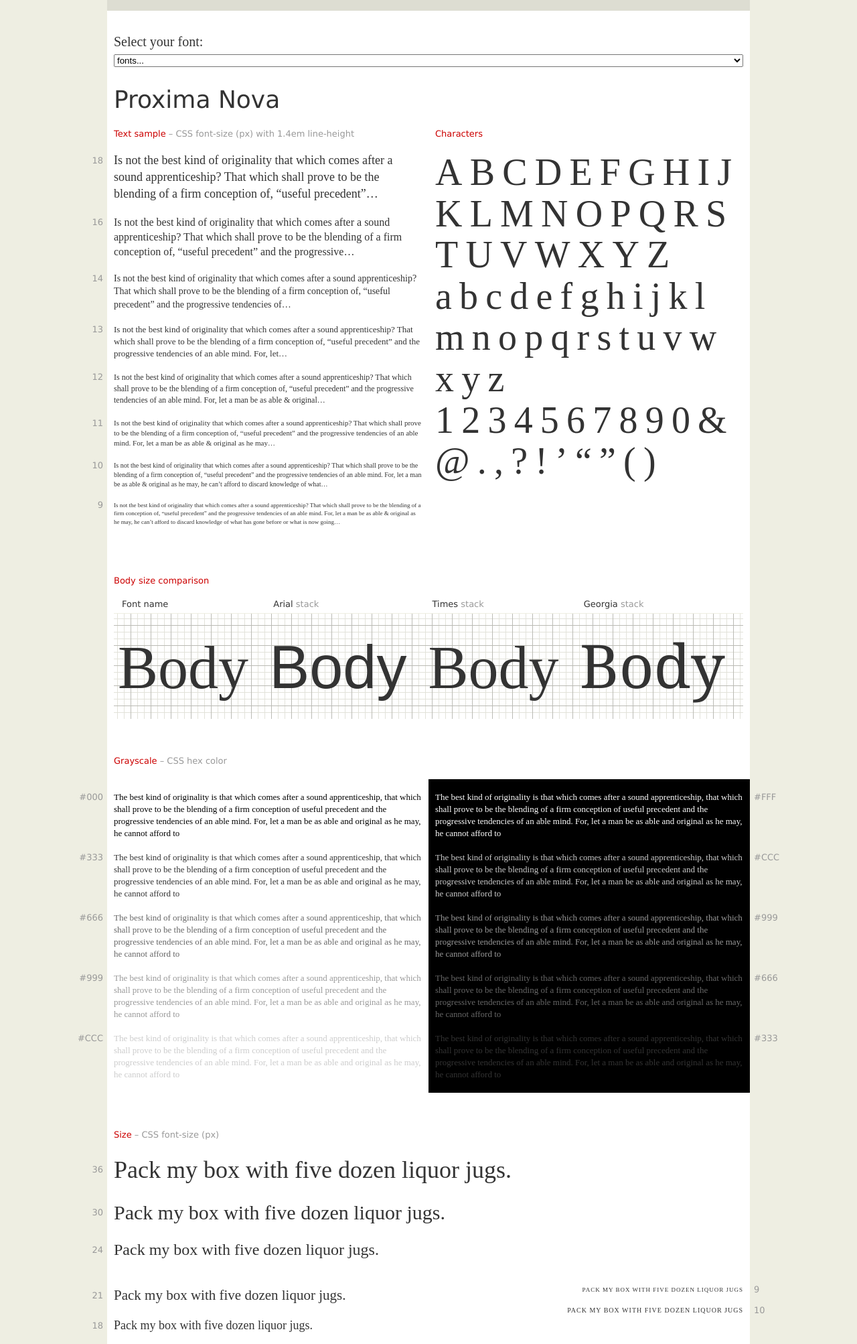
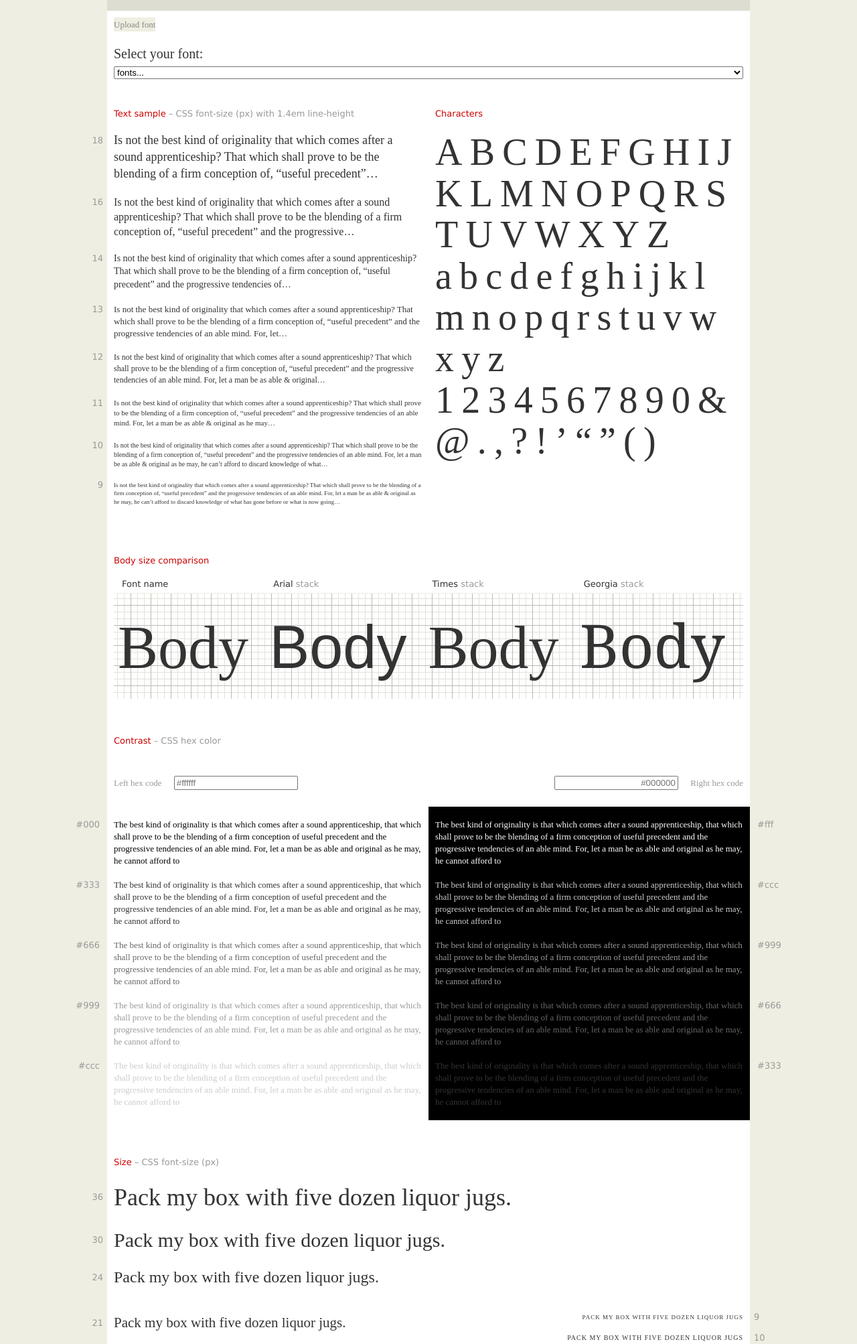
Before and after one commit to pixelninja/font_trial, a PHP site: page / in a window 1280 px wide. Shown: the top 2006 px of the page at 67% size. Run offline with PHP 8.4, Linux system fonts and the light colour scheme; data that the repository does not hold is empty.

Commit message:
upload a file. Change bg colour and font colour.

```diff
--- a/assets/common.css
+++ b/assets/common.css
@@ -163,7 +163,7 @@ a:active {
 -----------------------------------------*/
 .grayscale {
 	clear: both;
-	background: #fff url(images/black.gif) top right repeat-y;
+	/*background: #fff url(images/black.gif) top right repeat-y;*/
 	}
 .grayscale p span {
 	display: block;
@@ -172,13 +172,30 @@ a:active {
 	font-family: Verdana, sans-serif;
 	color: #999;
 	}
-.white p span {
+
+.black,
+.white {
+	margin-left: 0;
+	margin-right: 0;
+	padding-left: 10px;
+	padding-right: 10px;
+}
+
+.black {
+	background-color: #000;
+}
+
+.white p span,
+.white p input {
+	width: 75px;
 	float: left;
 	margin-left: -96px;
 	margin-right: 0;
 	text-align: right;
 	}
-.black p span {
+.black p span,
+.black p input {
+	width: 75px;
 	float: right;
 	margin-left: 0;
 	margin-right: -96px;
@@ -190,6 +207,11 @@ a:active {
 .c999 {	color: #999; }
 .cCCC {	color: #ccc; }
 .cFFF {	color: #fff; }
+
+.white p input,
+.black p input {
+	display: none;
+}
 
 
 /* Size
@@ -229,6 +251,10 @@ form {
 	margin: 25px 0;
 }
 
+.grid_8:last-child form {
+	float: right;
+}
+
 form p {
 	margin: 0 0 10px;
 	font-size: 20px;
@@ -239,6 +265,18 @@ form p + span {
 	margin: -5px 0 10px;
 }
 
+.grid_8:first-child label span {
+	margin-right: 15px;
+}
+
+.grid_8:last-child label span {
+	margin-left: 15px;
+}
+
+.grid_8:last-child label input {
+	text-align: right;
+}
+
 select {
 	width: 100%;
 }
--- a/assets/common.js
+++ b/assets/common.js
@@ -1,7 +1,93 @@
 $(document).ready(function() {
+
+/* submit selectbox on change
+=============================*/
 
 	$('form').on('change mousedown', 'option', function() {
 		$(this).closest('form').submit();
 	});
 
+/* regex check for hexi code
+===================================*/
+
+	function hexiRegex(self, value) {
+		hex_regexp = /^#([a-fA-F0-9]{6}|[a-fA-F0-9]{3})$/;
+
+		return hex_regexp.test(value);
+	}
+
+/* change background colour
+===========================*/
+
+	function containerHex(self) {
+		var name = self.attr('name'),
+			value = self.val();
+
+		if(hexiRegex(self,value)) {
+			switch (name) {
+				case 'left-colour':
+					$('div.white').css('background-color', value);
+					break;
+
+				case 'right-colour':
+					$('div.black').css('background-color', value);
+					break;
+			}
+		}
+	}
+
+	// on keyup of input
+	$('form').on('keyup', 'input[rel="container-colour"]', function() {
+		containerHex($(this));
+	});
+
+	// on refresh of page
+	$('input[rel="container-colour"]').each(function() {
+		containerHex($(this));
+	});
+
+/* show/hide colour hexi inputs
+===============================*/
+
+	function paraHex(self) {
+		var name = self.attr('name'),
+			value = self.val(),
+			span = self.prev(),
+			p = self.closest('p');
+
+		if(hexiRegex(self,value)) {
+			span.text(value);
+			p.css('color', value);
+		}
+		else if(!hexiRegex(self,value) && value == '') {
+			span.text(self.data('value'));
+			p.css('color', self.data('value'));
+		}
+	}
+
+	// show input on hover of span
+	$('.grayscale').on('mouseover', 'span', function() {
+		var self = $(this),
+			input = self.next();
+
+		input.fadeIn(150).focus();
+	});
+
+	// fadeout on unfocus
+	$('.grayscale').on('focusout', 'input', function() {
+		var self = $(this);
+
+		self.fadeOut(150);
+	});
+
+	// on keyup of input
+	$('input[rel="para-colour"]').on('keyup', function() {
+		paraHex($(this));
+	});
+
+	// on refresh of page
+	$('input[rel="para-colour"]').each(function() {
+		paraHex($(this));
+	});
+
 });
--- a/index.php
+++ b/index.php
@@ -50,11 +50,15 @@
 		?>
 
 		<script src="assets/jquery.js"></script>
-		<script src="assets/common.js"></script>
 	</head>
 
 	<body>
+
 		<div id="header" class="container_16 clearfix">
+			<nav class="grid_16">
+				<a href="<?php echo 'http://' . $_SERVER['SERVER_NAME'] . '/webfontspecimen/upload.php'; ?>">Upload font</a>
+			</nav>
+
 			<!-- font selector -->
 			<div class="grid_16">
 				<form method="get">
@@ -85,7 +89,7 @@
 			<div class="grid_16">
 				<h1>
 					<?php
-						echo 'Proxima Nova';
+						echo createName($active['name']);
 					 ?>
 				</h1>
 			</div>
@@ -145,24 +149,74 @@
 
 		<div class="container_16 clearfix">
 			<div class="grid_16 clearfix">
-				<h2>Grayscale <span>&#8211; CSS hex color</span></h2>
+				<h2>Contrast <span>&#8211; CSS hex color</span></h2>
+			</div>
+
+			<div class="clearfix">
+				<div class="grid_8">
+					<form method="post">
+						<label>
+							<span>Left hex code</span>
+							<input type="text" name="left-colour" placeholder="#ffffff" rel="container-colour" />
+						</label>
+					</form>
+				</div>
+				<div class="grid_8">
+					<form method="post">
+						<label>
+							<input type="text" name="right-colour" placeholder="#000000" rel="container-colour" />
+							<span>Right hex code</span>
+						</label>
+					</form>
+				</div>
 			</div>
 
 			<div class="grayscale clearfix">
 				<div class="grid_8 white">
-					<p class="c000"><span>#000</span>The best kind of originality is that which comes after a sound apprenticeship, that which shall prove to be the blending of a firm conception of useful precedent and the progressive tendencies of an able mind. For, let a man be as able and original as he may, he cannot afford to</p>
-					<p class="c333"><span>#333</span>The best kind of originality is that which comes after a sound apprenticeship, that which shall prove to be the blending of a firm conception of useful precedent and the progressive tendencies of an able mind. For, let a man be as able and original as he may, he cannot afford to</p>
-					<p class="c666"><span>#666</span>The best kind of originality is that which comes after a sound apprenticeship, that which shall prove to be the blending of a firm conception of useful precedent and the progressive tendencies of an able mind. For, let a man be as able and original as he may, he cannot afford to</p>
-					<p class="c999"><span>#999</span>The best kind of originality is that which comes after a sound apprenticeship, that which shall prove to be the blending of a firm conception of useful precedent and the progressive tendencies of an able mind. For, let a man be as able and original as he may, he cannot afford to</p>
-					<p class="cCCC"><span>#CCC</span>The best kind of originality is that which comes after a sound apprenticeship, that which shall prove to be the blending of a firm conception of useful precedent and the progressive tendencies of an able mind. For, let a man be as able and original as he may, he cannot afford to</p>
+					<p class="c000">
+						<span>#000</span>
+						<input type="input" data-value="#000" rel="para-colour" />
+						The best kind of originality is that which comes after a sound apprenticeship, that which shall prove to be the blending of a firm conception of useful precedent and the progressive tendencies of an able mind. For, let a man be as able and original as he may, he cannot afford to
+					</p>
+					<p class="c333">
+						<span>#333</span>
+						<input type="input" data-value="#333" rel="para-colour" />
+						The best kind of originality is that which comes after a sound apprenticeship, that which shall prove to be the blending of a firm conception of useful precedent and the progressive tendencies of an able mind. For, let a man be as able and original as he may, he cannot afford to</p>
+					<p class="c666">
+						<span>#666</span>
+						<input type="input" data-value="#666" rel="para-colour" />
+						The best kind of originality is that which comes after a sound apprenticeship, that which shall prove to be the blending of a firm conception of useful precedent and the progressive tendencies of an able mind. For, let a man be as able and original as he may, he cannot afford to</p>
+					<p class="c999">
+						<span>#999</span>
+						<input type="input" data-value="#999" rel="para-colour" />
+						The best kind of originality is that which comes after a sound apprenticeship, that which shall prove to be the blending of a firm conception of useful precedent and the progressive tendencies of an able mind. For, let a man be as able and original as he may, he cannot afford to</p>
+					<p class="cCCC">
+						<span>#CCC</span>
+						<input type="input" data-value="#ccc" rel="para-colour" />
+						The best kind of originality is that which comes after a sound apprenticeship, that which shall prove to be the blending of a firm conception of useful precedent and the progressive tendencies of an able mind. For, let a man be as able and original as he may, he cannot afford to</p>
 				</div>
 
 				<div class="grid_8 black">
-					<p class="cFFF"><span>#FFF</span>The best kind of originality is that which comes after a sound apprenticeship, that which shall prove to be the blending of a firm conception of useful precedent and the progressive tendencies of an able mind. For, let a man be as able and original as he may, he cannot afford to</p>
-					<p class="cCCC"><span>#CCC</span>The best kind of originality is that which comes after a sound apprenticeship, that which shall prove to be the blending of a firm conception of useful precedent and the progressive tendencies of an able mind. For, let a man be as able and original as he may, he cannot afford to</p>
-					<p class="c999"><span>#999</span>The best kind of originality is that which comes after a sound apprenticeship, that which shall prove to be the blending of a firm conception of useful precedent and the progressive tendencies of an able mind. For, let a man be as able and original as he may, he cannot afford to</p>
-					<p class="c666"><span>#666</span>The best kind of originality is that which comes after a sound apprenticeship, that which shall prove to be the blending of a firm conception of useful precedent and the progressive tendencies of an able mind. For, let a man be as able and original as he may, he cannot afford to</p>
-					<p class="c333"><span>#333</span>The best kind of originality is that which comes after a sound apprenticeship, that which shall prove to be the blending of a firm conception of useful precedent and the progressive tendencies of an able mind. For, let a man be as able and original as he may, he cannot afford to</p>
+					<p class="cFFF">
+						<span>#FFF</span>
+						<input type="input" data-value="#fff" rel="para-colour" />
+						The best kind of originality is that which comes after a sound apprenticeship, that which shall prove to be the blending of a firm conception of useful precedent and the progressive tendencies of an able mind. For, let a man be as able and original as he may, he cannot afford to</p>
+					<p class="cCCC">
+						<span>#CCC</span>
+						<input type="input" data-value="#ccc" rel="para-colour" />
+						The best kind of originality is that which comes after a sound apprenticeship, that which shall prove to be the blending of a firm conception of useful precedent and the progressive tendencies of an able mind. For, let a man be as able and original as he may, he cannot afford to</p>
+					<p class="c999">
+						<span>#999</span>
+						<input type="input" data-value="#999" rel="para-colour" />
+						The best kind of originality is that which comes after a sound apprenticeship, that which shall prove to be the blending of a firm conception of useful precedent and the progressive tendencies of an able mind. For, let a man be as able and original as he may, he cannot afford to</p>
+					<p class="c666">
+						<span>#666</span>
+						<input type="input" data-value="#666" rel="para-colour" />
+						The best kind of originality is that which comes after a sound apprenticeship, that which shall prove to be the blending of a firm conception of useful precedent and the progressive tendencies of an able mind. For, let a man be as able and original as he may, he cannot afford to</p>
+					<p class="c333">
+						<span>#333</span>
+						<input type="input" data-value="#333" rel="para-colour" />
+						The best kind of originality is that which comes after a sound apprenticeship, that which shall prove to be the blending of a firm conception of useful precedent and the progressive tendencies of an able mind. For, let a man be as able and original as he may, he cannot afford to</p>
 				</div>
 			</div><!-- end .grayscale -->
 		</div><!-- end .container-16 -->
@@ -221,5 +275,6 @@
 			</div>
 		</div><!-- end #footer -->
 
+		<script src="assets/common.js"></script>
 	</body>
 </html>
```
Also changed, not shown: upload.php (+66 -16 lines), 1 other file.
